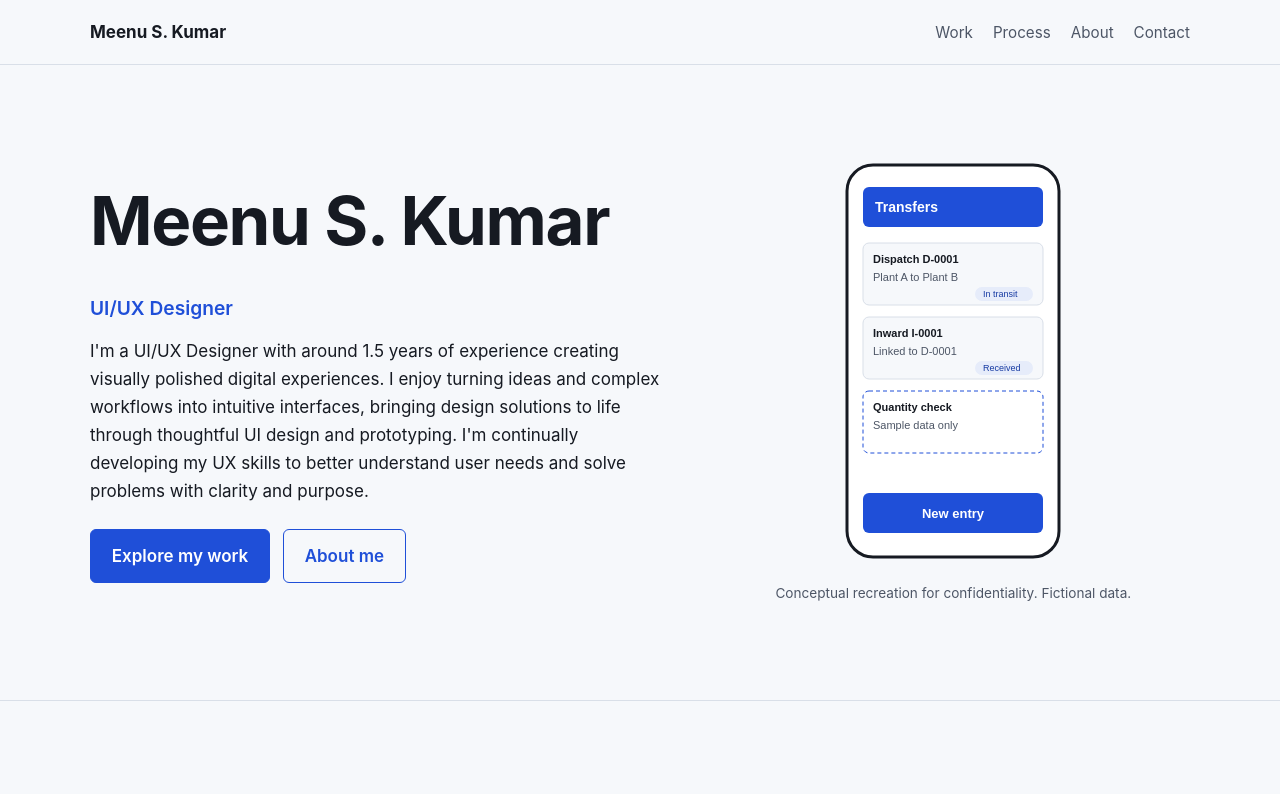
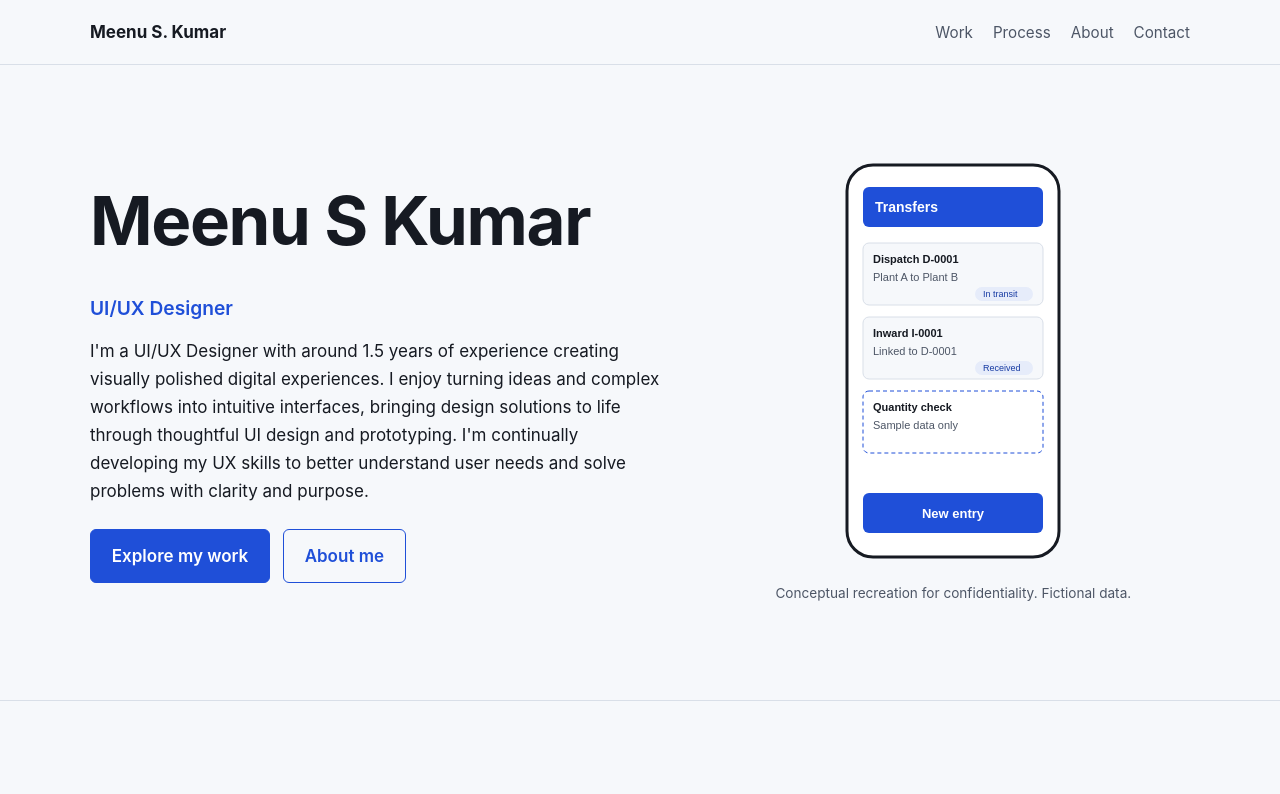
Before and after one commit to Meenu1312/Meenu1312.github.io, a plain HTML site: page index.html in a window 1280 px wide. Shown: the top 794 px of the page. Drawn offline with Linux system fonts and the light colour scheme.

Commit message:
Update index.html

```diff
--- a/index.html
+++ b/index.html
@@ -1,14 +1,14 @@
 <!doctype html>
 <html lang="en"><head><meta charset="utf-8"><meta name="viewport" content="width=device-width,initial-scale=1">
 <title>Meenu S Kumar | UI/UX Designer</title>
-<meta name="description" content="Portfolio of Meenu S. Kumar, a UI/UX Designer with around 1.5 years of experience designing clear, usable interfaces in Figma.">
+<meta name="description" content="Portfolio of Meenu S Kumar, a UI/UX Designer with around 1.5 years of experience designing clear, usable interfaces in Figma.">
 <link rel="icon" href="favicon.svg" type="image/svg+xml"><link rel="stylesheet" href="css/styles.css"></head>
 <body>
 <header class="site"><div class="wrap"><a class="brand" href="#top">Meenu S. Kumar</a>
 <nav aria-label="Main"><ul><li><a href="#work">Work</a></li><li><a href="#process">Process</a></li><li><a href="#about">About</a></li><li><a href="#contact">Contact</a></li></ul></nav></div></header>
 <main id="top">
 <div class="wrap"><div class="hero" style="padding:clamp(3rem,8vw,6rem) 0">
-<div><h1>Meenu S. Kumar</h1><p class="role">UI/UX Designer</p>
+<div><h1>Meenu S Kumar</h1><p class="role">UI/UX Designer</p>
 <p>I'm a UI/UX Designer with around 1.5 years of experience creating visually polished digital experiences. I enjoy turning ideas and complex workflows into intuitive interfaces, bringing design solutions to life through thoughtful UI design and prototyping. I'm continually developing my UX skills to better understand user needs and solve problems with clarity and purpose.</p>
 <div class="row"><a class="btn" href="#work">Explore my work</a><a class="btn alt" href="#about">About me</a></div></div>
 <!-- OPTIONAL PORTRAIT: add <img src="assets/portrait.jpg" alt="Portrait of Meenu S. Kumar"> here if you wish. -->
```
